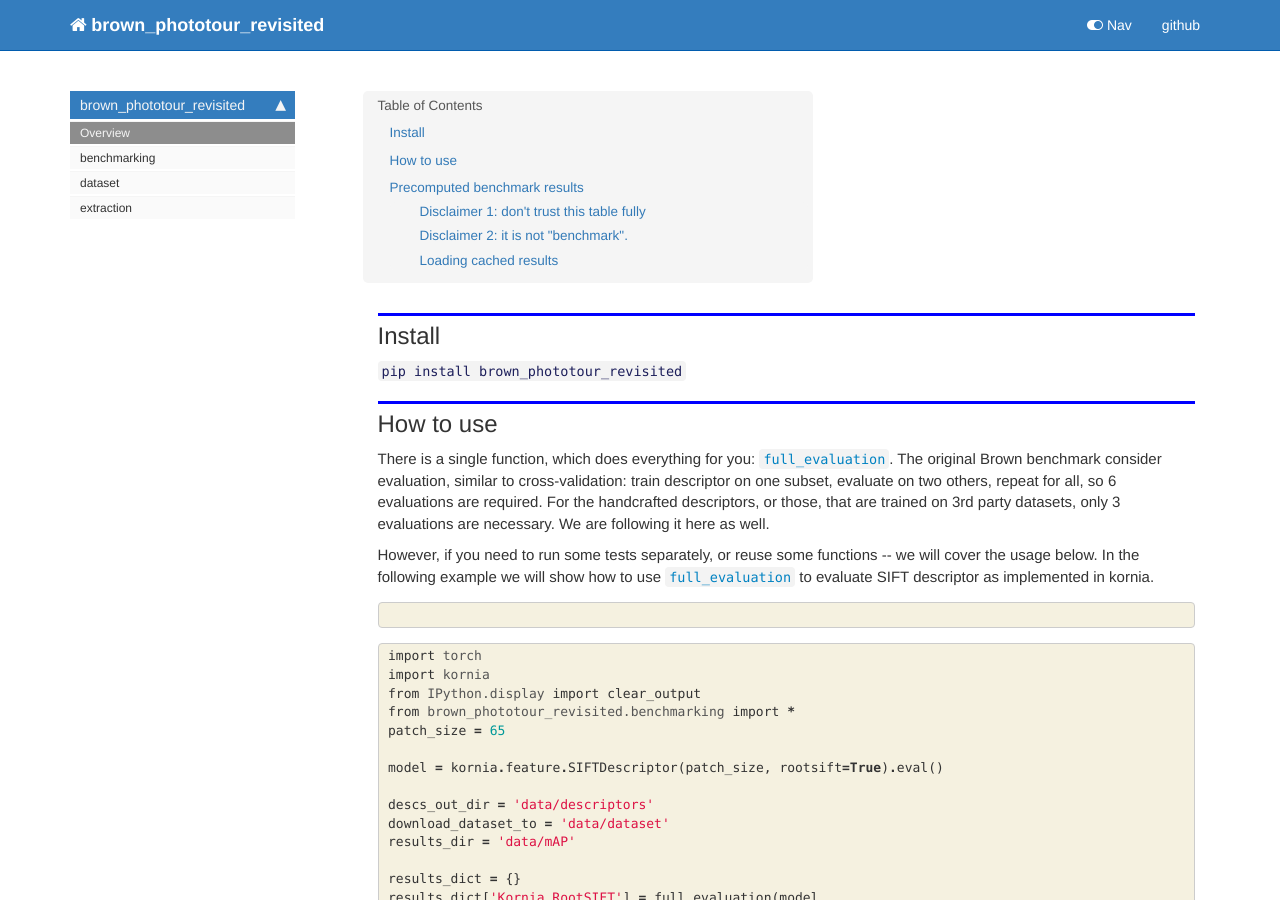
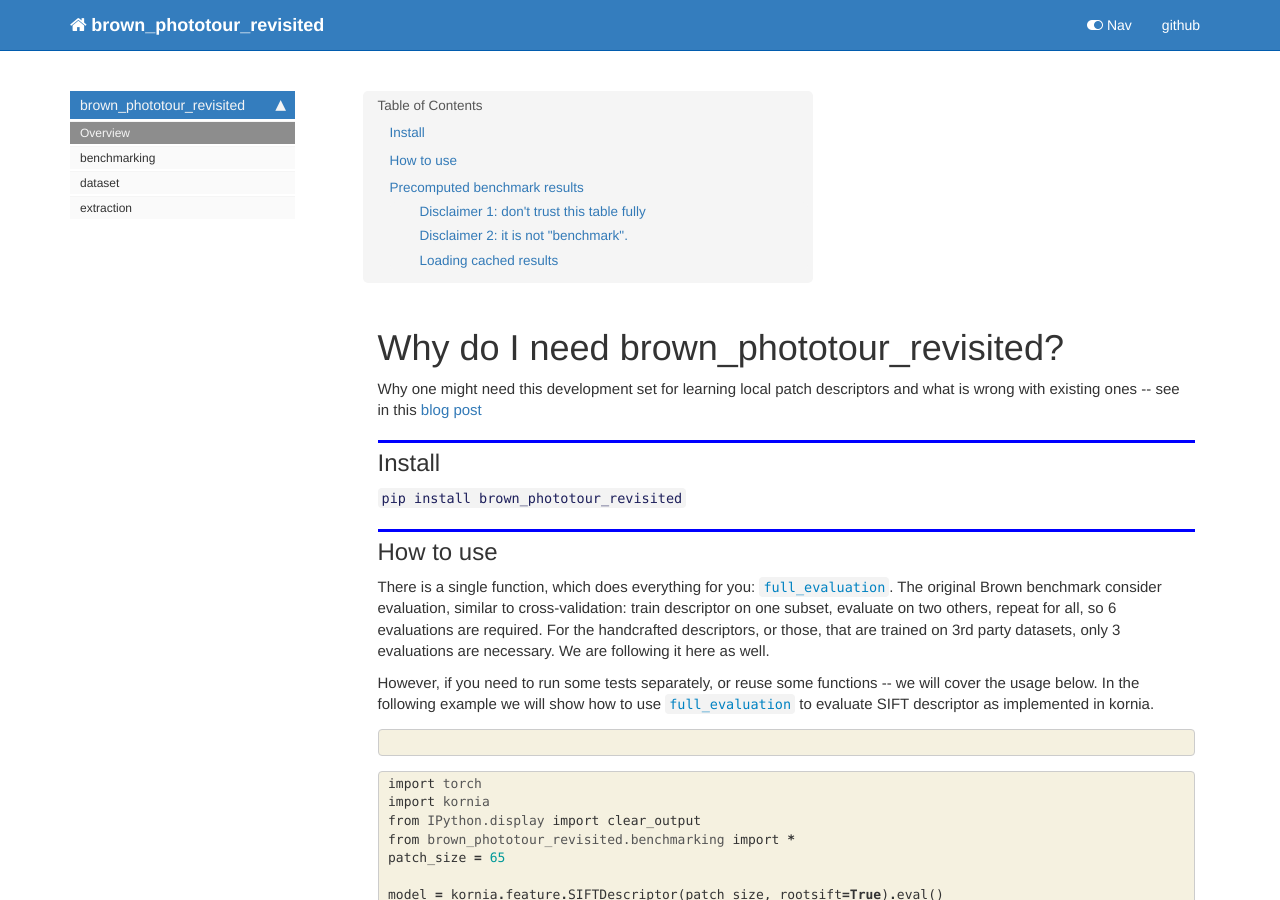
Before and after one commit to ducha-aiki/brown_phototour_revisited, a Jekyll site: the page built from docs/index.html, in a window 1280 px wide and 900 px high. Built offline with Jekyll 4.4.1, drawn with Linux system fonts in a browser that asks for light colours; nearby versions of some CDN libraries; comment, search, counter and statistics services are not loaded.

Commit message:
added link to the blogpost

```diff
--- a/docs/index.html
+++ b/docs/index.html
@@ -29,6 +29,13 @@ nb_path: "nbs/index.ipynb"
 </div>
     {% endraw %}
 
+<div class="cell border-box-sizing text_cell rendered"><div class="inner_cell">
+<div class="text_cell_render border-box-sizing rendered_html">
+<h1 id="Why-do-I-need-brown_phototour_revisited?">Why do I need brown_phototour_revisited?<a class="anchor-link" href="#Why-do-I-need-brown_phototour_revisited?"> </a></h1><p>Why one might need this development set for learning local patch descriptors and what is wrong with existing ones -- see in this <a href="https://ducha-aiki.github.io/wide-baseline-stereo-blog/2020/09/23/local-descriptors-validation.html">blog post</a></p>
+
+</div>
+</div>
+</div>
 <div class="cell border-box-sizing text_cell rendered"><div class="inner_cell">
 <div class="text_cell_render border-box-sizing rendered_html">
 <h2 id="Install">Install<a class="anchor-link" href="#Install"> </a></h2>
```
Also changed, not shown: README.md, 1 other file.
